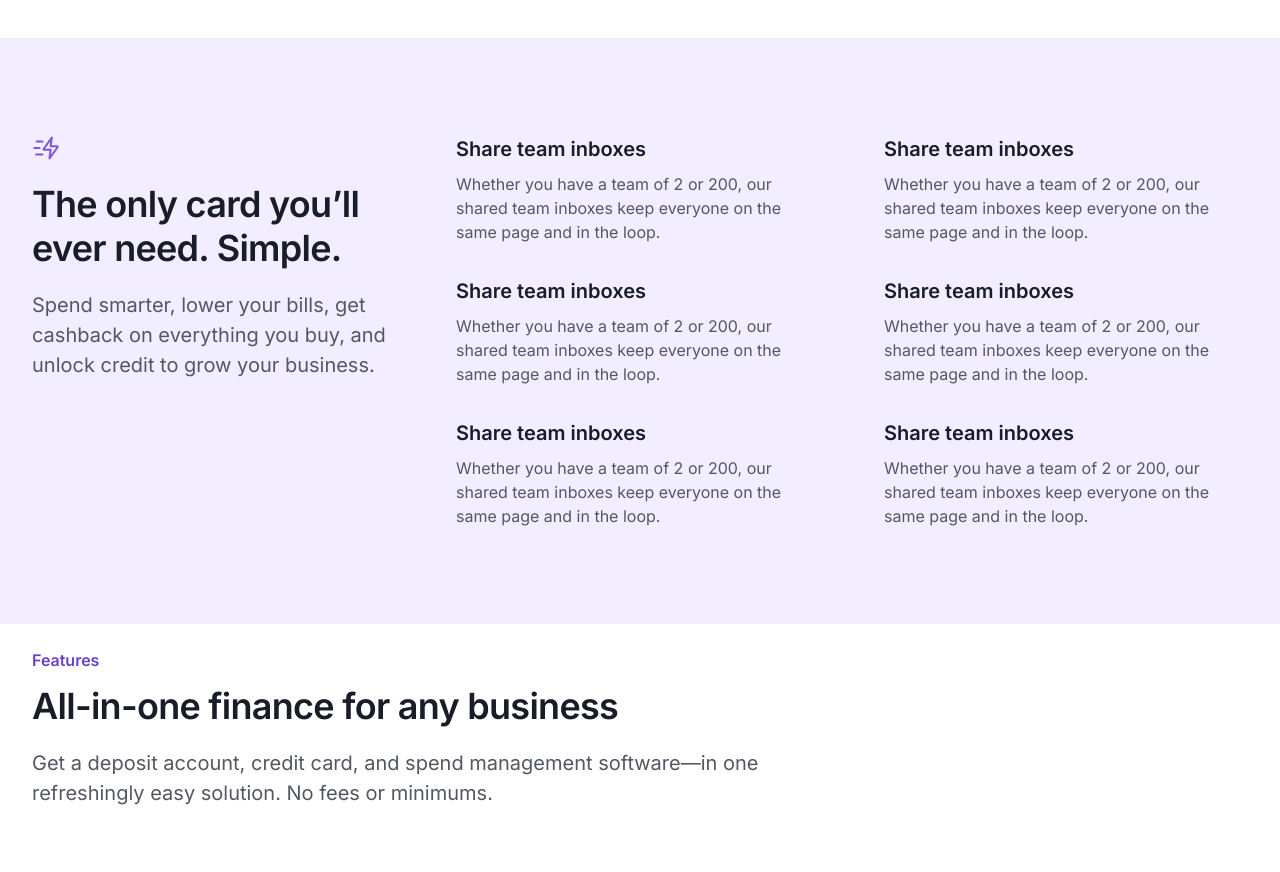
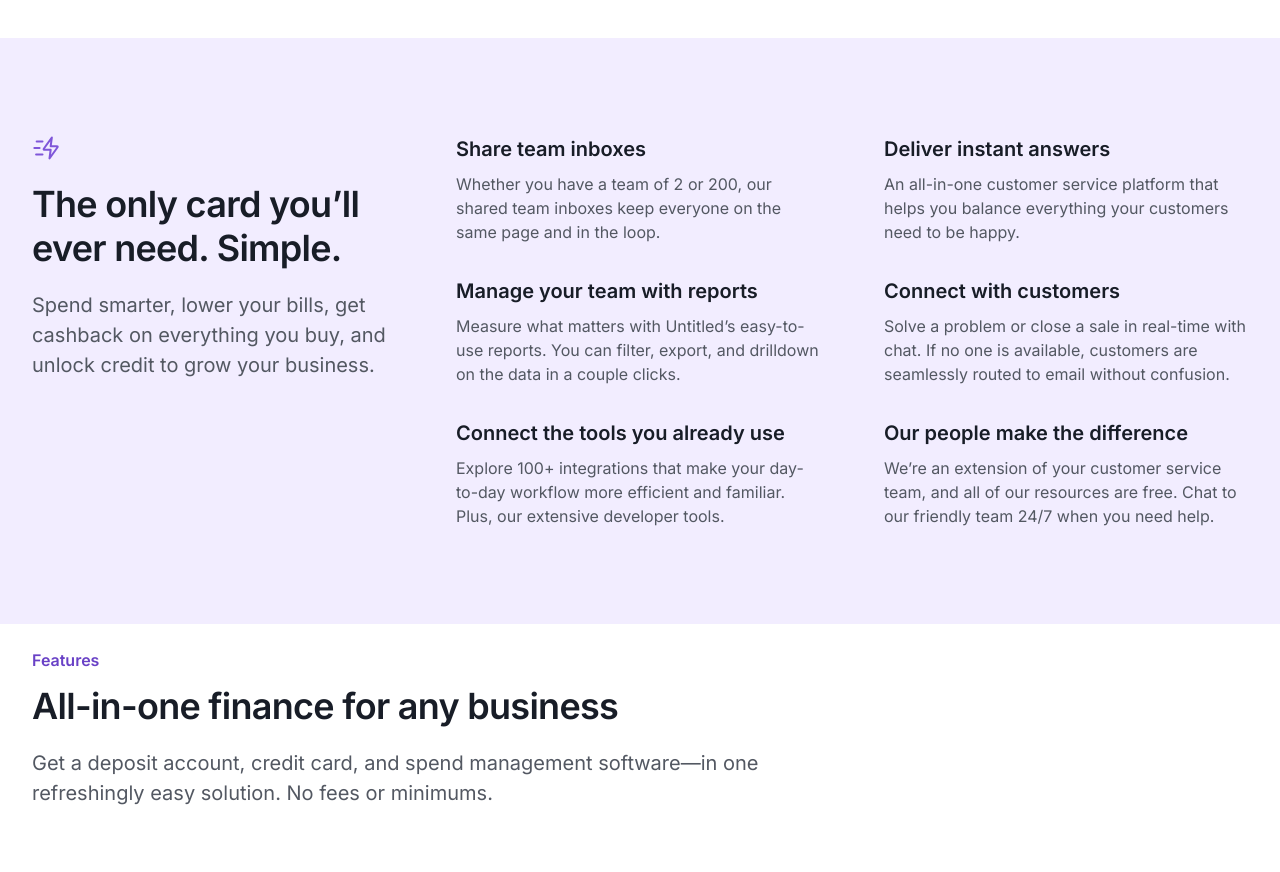
Before and after one commit to BabuCoder1998/css9-2, a plain HTML site: page index.html in a window 1280 px wide. Shown: the part 1380-2252 px from the top of the page. Drawn offline with Linux system fonts and the light colour scheme.

Commit message:
Update index.html

```diff
--- a/index.html
+++ b/index.html
@@ -100,28 +100,28 @@
                     </div>
 
                     <div class="main-sec-right-boxes">
-                        <h5>Share team inboxes</h5>
-                        <span class="third-basic-light-black">Whether you have a team of 2 or 200, our shared team inboxes keep everyone on the same page and in the loop.</span>
+                        <h5>Deliver instant answers</h5>
+                        <span class="third-basic-light-black">An all-in-one customer service platform that helps you balance everything your customers need to be happy.</span>
                     </div>
 
                     <div class="main-sec-right-boxes">
-                        <h5>Share team inboxes</h5>
-                        <span class="third-basic-light-black">Whether you have a team of 2 or 200, our shared team inboxes keep everyone on the same page and in the loop.</span>
+                        <h5>Manage your team with reports</h5>
+                        <span class="third-basic-light-black">Measure what matters with Untitled’s easy-to-use reports. You can filter, export, and drilldown on the data in a couple clicks.</span>
                     </div>
 
                     <div class="main-sec-right-boxes">
-                        <h5>Share team inboxes</h5>
-                        <span class="third-basic-light-black">Whether you have a team of 2 or 200, our shared team inboxes keep everyone on the same page and in the loop.</span>
+                        <h5>Connect with customers</h5>
+                        <span class="third-basic-light-black">Solve a problem or close a sale in real-time with chat. If no one is available, customers are seamlessly routed to email without confusion.</span>
                     </div>
 
                     <div class="main-sec-right-boxes">
-                        <h5>Share team inboxes</h5>
-                        <span class="third-basic-light-black">Whether you have a team of 2 or 200, our shared team inboxes keep everyone on the same page and in the loop.</span>
+                        <h5>Connect the tools you already use</h5>
+                        <span class="third-basic-light-black">Explore 100+ integrations that make your day-to-day workflow more efficient and familiar. Plus, our extensive developer tools.</span>
                     </div>
 
                     <div class="main-sec-right-boxes">
-                        <h5>Share team inboxes</h5>
-                        <span class="third-basic-light-black">Whether you have a team of 2 or 200, our shared team inboxes keep everyone on the same page and in the loop.</span>
+                        <h5>Our people make the difference</h5>
+                        <span class="third-basic-light-black">We’re an extension of your customer service team, and all of our resources are free. Chat to our friendly team 24/7 when you need help.</span>
                     </div>
                 </div>
             </div>
```
